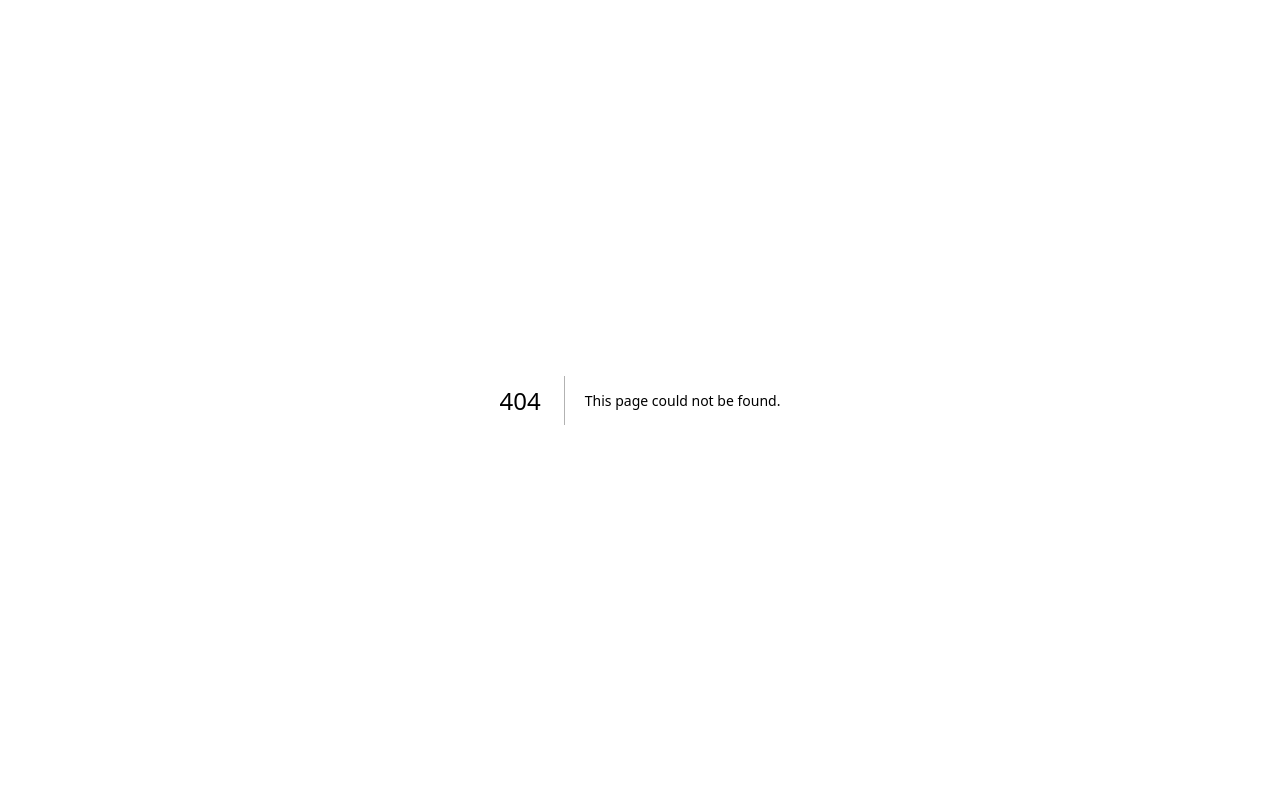
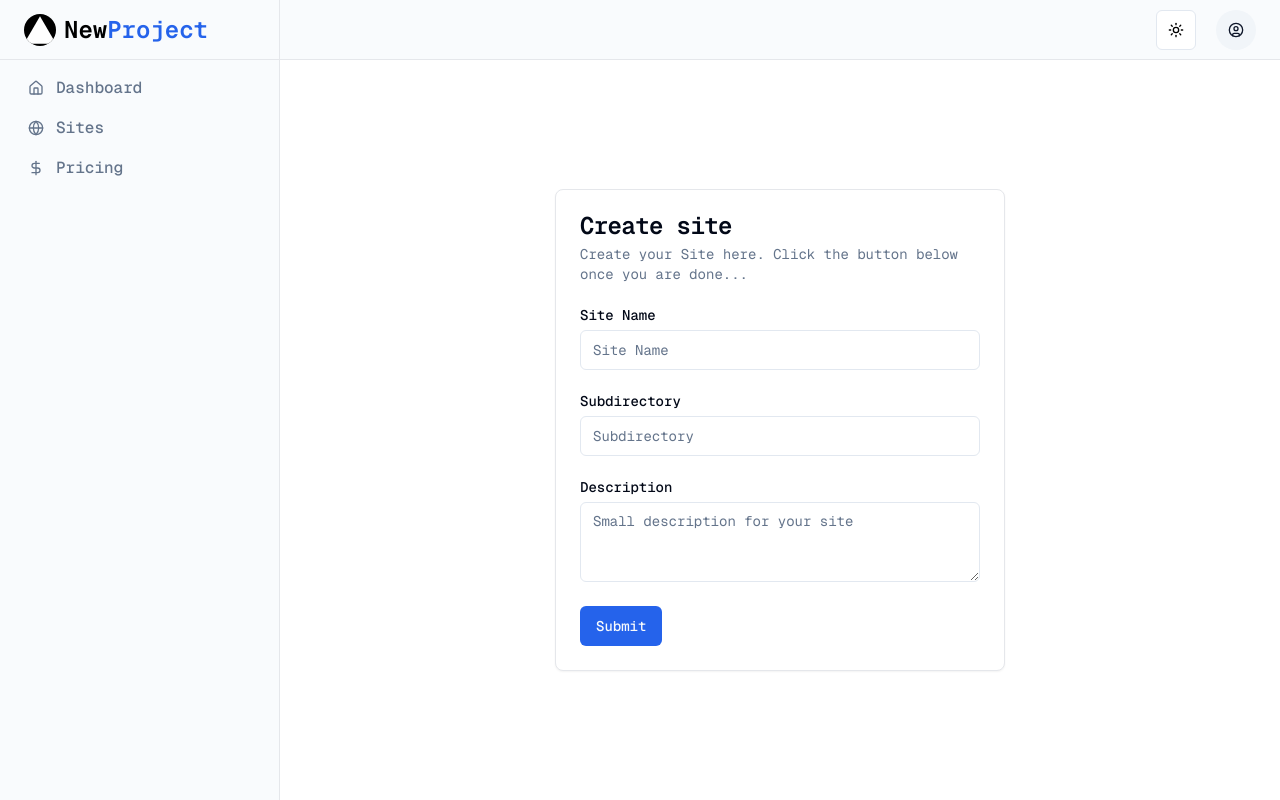
Before and after one commit to yash-raj-gupta/blog-saas, a Next.js app: page /dashboard/sites/new in a window 1280 px wide. Before the commit this address had no page. Built offline with nearby package versions, Linux system fonts and the light colour scheme.

Commit message:
feat(db): integrate Prisma and setup user data storage
- Added Prisma setup for database interaction
- Configured schema for user data storage
- Implemented CRUD operations for user data

```diff
--- /dev/null
+++ b/app/api/auth/creation/route.ts
@@ -0,0 +1,32 @@
+import { prisma } from "@/app/utils/db";
+import { getKindeServerSession } from "@kinde-oss/kinde-auth-nextjs/server";
+import { NextResponse } from "next/server";
+
+export async function GET() {
+    const {getUser} = getKindeServerSession();
+    const user = await getUser();
+
+    if(!user || user == null || !user.id){
+        throw new Error("Something went wrong");
+    }
+
+    let dbUser = await prisma.user.findUnique({
+        where: {
+            id: user.id
+        }
+    });
+
+    if(!dbUser){
+        dbUser = await prisma.user.create({
+            data: {
+                id: user.id,
+                firstName: user.given_name ?? "",
+                lastName: user.family_name ?? "",
+                email: user.email ?? "",
+                profileImage: user.picture ?? `https://avatar.vercel.sh/${user.given_name}?rounded=60`,
+            }
+        })
+    }
+
+    return NextResponse.redirect("http://localhost:3000/dashboard")
+}
--- /dev/null
+++ b/app/dashboard/sites/new/page.tsx
@@ -0,0 +1,43 @@
+import { Button } from "@/components/ui/button";
+import { Card, CardContent, CardDescription, CardFooter, CardHeader, CardTitle } from "@/components/ui/card";
+import { Input } from "@/components/ui/input";
+import { Label } from "@/components/ui/label";
+import { Textarea } from "@/components/ui/textarea";
+
+export default function NewSiteRoute() {
+    return (
+        <div className="flex flex-col items-center flex-1 justify-center">
+            <Card className="max-w-[450px]">
+                <CardHeader>
+                    <CardTitle>
+                        Create site
+                    </CardTitle>
+                    <CardDescription>
+                        Create your Site here. Click the button below once you are done...
+                    </CardDescription>
+                </CardHeader>
+                <CardContent>
+                    <div className="flex flex-col gap-y-6">
+                        <div className="grid gap-2">
+                            <Label>Site Name</Label>
+                            <Input placeholder="Site Name"/>
+                        </div>
+                        <div className="grid gap-2">
+                            <Label>Subdirectory</Label>
+                            <Input placeholder="Subdirectory"/>
+                        </div>
+                        <div className="grid gap-2">
+                            <Label>Description</Label>
+                            <Textarea placeholder="Small description for your site"/>
+                        </div>
+                    </div>
+                </CardContent>
+                <CardFooter>
+                    <Button>
+                        Submit
+                    </Button>
+                </CardFooter>
+            </Card>
+        </div>
+    )
+}
--- a/app/dashboard/sites/page.tsx
+++ b/app/dashboard/sites/page.tsx
@@ -19,6 +19,12 @@
             </div>
             <h2 className="t-6 text-xl font-semibold">You don&apos;t have any sites created</h2>
             <p className="mb-8 mt-2 text-center text-sm leading-tight text-muted-foreground max-w-sm mx-auto">You currently don&apos;t have any Sites. Please create someo that you can see them right here! </p>
+            <Button asChild>
+                <Link href={"/dashboard/sites/new"}>
+                <PlusCircle/>
+                Create site
+                </Link>
+            </Button>
         </div>
         </>
     )
--- /dev/null
+++ b/app/utils/db.ts
@@ -0,0 +1,8 @@
+import { PrismaClient } from "@prisma/client";
+
+const globalForPrisma = global as unknown as { prisma: PrismaClient };
+
+export const prisma =
+  globalForPrisma.prisma || new PrismaClient();
+
+if (process.env.NODE_ENV !== "production") globalForPrisma.prisma = prisma;
--- /dev/null
+++ b/components/ui/card.tsx
@@ -0,0 +1,79 @@
+import * as React from "react"
+
+import { cn } from "@/lib/utils"
+
+const Card = React.forwardRef<
+  HTMLDivElement,
+  React.HTMLAttributes<HTMLDivElement>
+>(({ className, ...props }, ref) => (
+  <div
+    ref={ref}
+    className={cn(
+      "rounded-lg border bg-card text-card-foreground shadow-sm",
+      className
+    )}
+    {...props}
+  />
+))
+Card.displayName = "Card"
+
+const CardHeader = React.forwardRef<
+  HTMLDivElement,
+  React.HTMLAttributes<HTMLDivElement>
+>(({ className, ...props }, ref) => (
+  <div
+    ref={ref}
+    className={cn("flex flex-col space-y-1.5 p-6", className)}
+    {...props}
+  />
+))
+CardHeader.displayName = "CardHeader"
+
+const CardTitle = React.forwardRef<
+  HTMLDivElement,
+  React.HTMLAttributes<HTMLDivElement>
+>(({ className, ...props }, ref) => (
+  <div
+    ref={ref}
+    className={cn(
+      "text-2xl font-semibold leading-none tracking-tight",
+      className
+    )}
+    {...props}
+  />
+))
+CardTitle.displayName = "CardTitle"
+
+const CardDescription = React.forwardRef<
+  HTMLDivElement,
+  React.HTMLAttributes<HTMLDivElement>
+>(({ className, ...props }, ref) => (
+  <div
+    ref={ref}
+    className={cn("text-sm text-muted-foreground", className)}
+    {...props}
+  />
+))
+CardDescription.displayName = "CardDescription"
+
+const CardContent = React.forwardRef<
+  HTMLDivElement,
+  React.HTMLAttributes<HTMLDivElement>
+>(({ className, ...props }, ref) => (
+  <div ref={ref} className={cn("p-6 pt-0", className)} {...props} />
+))
+CardContent.displayName = "CardContent"
+
+const CardFooter = React.forwardRef<
+  HTMLDivElement,
+  React.HTMLAttributes<HTMLDivElement>
+>(({ className, ...props }, ref) => (
+  <div
+    ref={ref}
+    className={cn("flex items-center p-6 pt-0", className)}
+    {...props}
+  />
+))
+CardFooter.displayName = "CardFooter"
+
+export { Card, CardHeader, CardFooter, CardTitle, CardDescription, CardContent }
--- /dev/null
+++ b/components/ui/input.tsx
@@ -0,0 +1,22 @@
+import * as React from "react"
+
+import { cn } from "@/lib/utils"
+
+const Input = React.forwardRef<HTMLInputElement, React.ComponentProps<"input">>(
+  ({ className, type, ...props }, ref) => {
+    return (
+      <input
+        type={type}
+        className={cn(
+          "flex h-10 w-full rounded-md border border-input bg-background px-3 py-2 text-base ring-offset-background file:border-0 file:bg-transparent file:text-sm file:font-medium file:text-foreground placeholder:text-muted-foreground focus-visible:outline-none focus-visible:ring-2 focus-visible:ring-ring focus-visible:ring-offset-2 disabled:cursor-not-allowed disabled:opacity-50 md:text-sm",
+          className
+        )}
+        ref={ref}
+        {...props}
+      />
+    )
+  }
+)
+Input.displayName = "Input"
+
+export { Input }
--- /dev/null
+++ b/components/ui/label.tsx
@@ -0,0 +1,26 @@
+"use client"
+
+import * as React from "react"
+import * as LabelPrimitive from "@radix-ui/react-label"
+import { cva, type VariantProps } from "class-variance-authority"
+
+import { cn } from "@/lib/utils"
+
+const labelVariants = cva(
+  "text-sm font-medium leading-none peer-disabled:cursor-not-allowed peer-disabled:opacity-70"
+)
+
+const Label = React.forwardRef<
+  React.ElementRef<typeof LabelPrimitive.Root>,
+  React.ComponentPropsWithoutRef<typeof LabelPrimitive.Root> &
+    VariantProps<typeof labelVariants>
+>(({ className, ...props }, ref) => (
+  <LabelPrimitive.Root
+    ref={ref}
+    className={cn(labelVariants(), className)}
+    {...props}
+  />
+))
+Label.displayName = LabelPrimitive.Root.displayName
+
+export { Label }
--- /dev/null
+++ b/components/ui/textarea.tsx
@@ -0,0 +1,22 @@
+import * as React from "react"
+
+import { cn } from "@/lib/utils"
+
+const Textarea = React.forwardRef<
+  HTMLTextAreaElement,
+  React.ComponentProps<"textarea">
+>(({ className, ...props }, ref) => {
+  return (
+    <textarea
+      className={cn(
+        "flex min-h-[80px] w-full rounded-md border border-input bg-background px-3 py-2 text-base ring-offset-background placeholder:text-muted-foreground focus-visible:outline-none focus-visible:ring-2 focus-visible:ring-ring focus-visible:ring-offset-2 disabled:cursor-not-allowed disabled:opacity-50 md:text-sm",
+        className
+      )}
+      ref={ref}
+      {...props}
+    />
+  )
+})
+Textarea.displayName = "Textarea"
+
+export { Textarea }
--- a/package.json
+++ b/package.json
@@ -10,6 +10,7 @@
   },
   "dependencies": {
     "@kinde-oss/kinde-auth-nextjs": "^2.4.6",
+    "@prisma/client": "^6.2.1",
     "@radix-ui/react-dialog": "^1.1.4",
     "@radix-ui/react-dropdown-menu": "^2.1.4",
     "@radix-ui/react-label": "^2.1.1",
@@ -35,6 +36,7 @@
     "eslint": "^9",
     "eslint-config-next": "15.1.4",
     "postcss": "^8",
+    "prisma": "^6.2.1",
     "tailwindcss": "^3.4.1",
     "typescript": "^5"
   }
```
Also changed, not shown: 2 other files (tests, documents, lock files or other folders).
